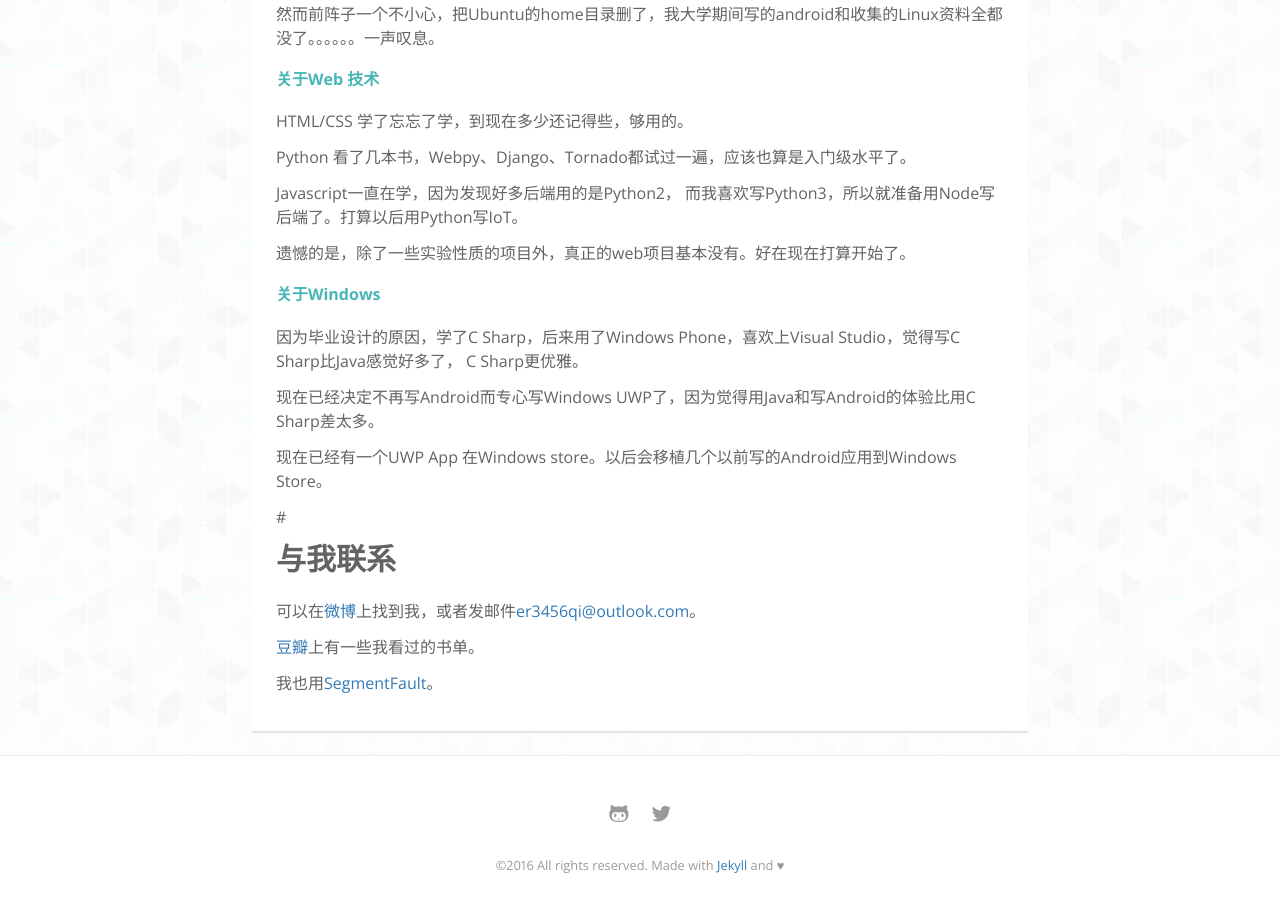
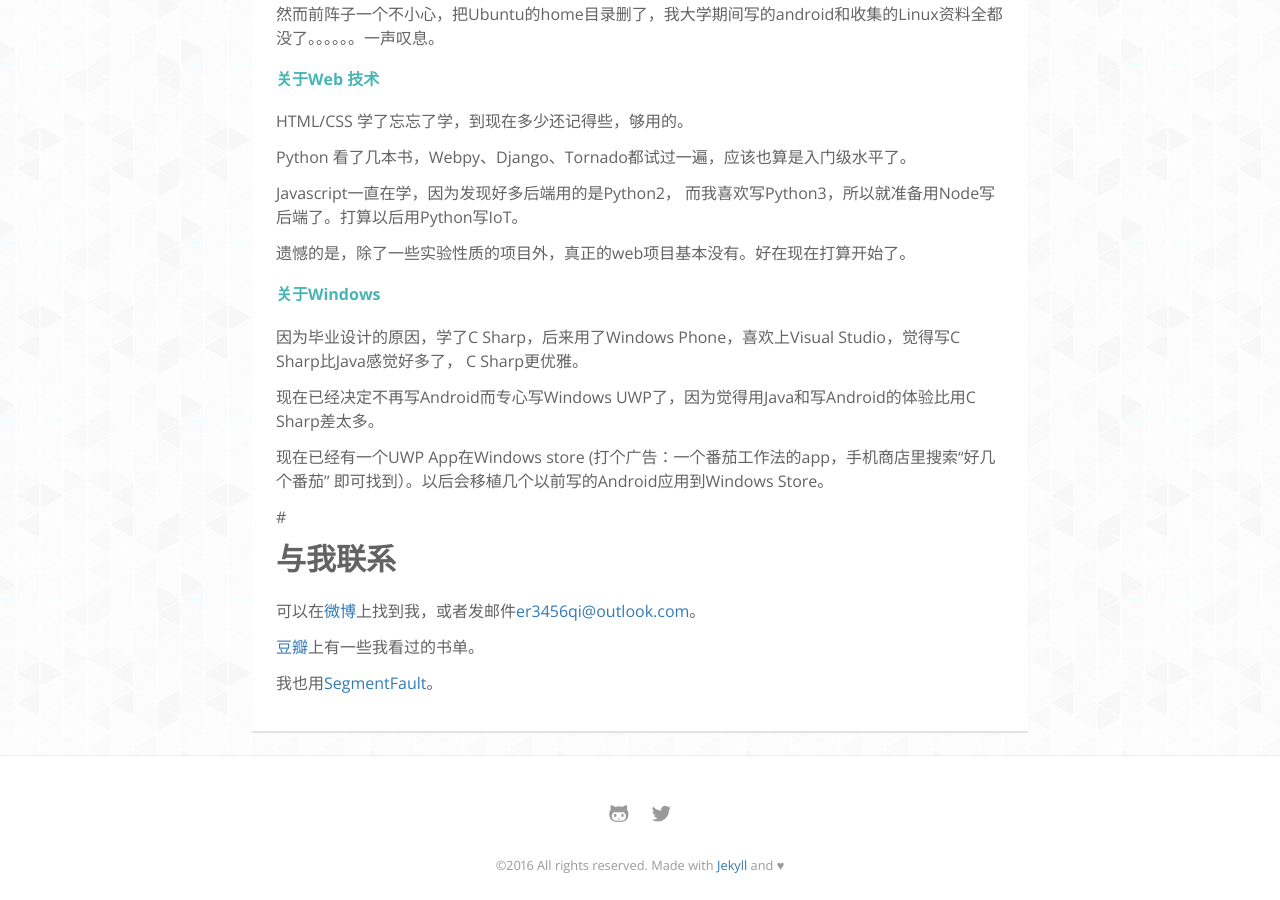
Before and after one commit to er3456qi/er3456qi.github.io, a Jekyll site: the page built from about.md, in a window 1280 px wide and 900 px high, scrolled down 662 px. Built offline with Jekyll 4.4.1, drawn with Linux system fonts in a browser that asks for light colours; nearby versions of some CDN libraries; some web fonts are replaced.

Commit message:
Update about.md

```diff
--- a/about.md
+++ b/about.md
@@ -45,7 +45,7 @@
 
 现在已经决定不再写Android而专心写Windows UWP了，因为觉得用Java和写Android的体验比用C Sharp差太多。
 
-现在已经有一个UWP App 在Windows store。以后会移植几个以前写的Android应用到Windows Store。
+现在已经有一个UWP App在Windows store (打个广告：一个番茄工作法的app，手机商店里搜索“好几个番茄” 即可找到）。以后会移植几个以前写的Android应用到Windows Store。
 
 #
 
```
